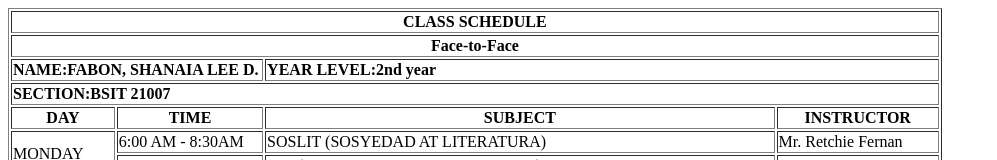
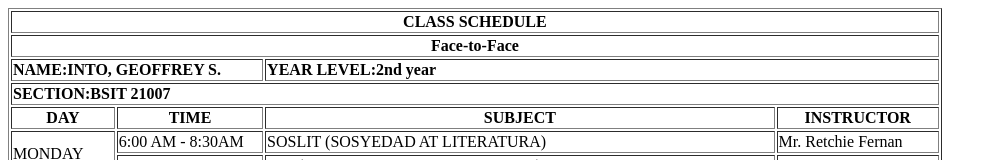
Before and after one commit to geoffreyinto105-web/TABLEHTML, a plain HTML site: page index.html in a window 1280 px wide. Shown: the top 160 px of the page, without its empty margins (0-997 px from the left). Drawn offline with Linux system fonts and the light colour scheme.

Commit message:
index.html

```diff
--- a/index.html
+++ b/index.html
@@ -15,7 +15,7 @@
     </tr>
 
     <tr>
-        <td colspan="2"><b>NAME:FABON, SHANAIA LEE D.</b></td>
+        <td colspan="2"><b>NAME:INTO, GEOFFREY S.</b></td>
         <td colspan="2"><b>YEAR LEVEL:2nd year</b></td>
     </tr>
 
```
